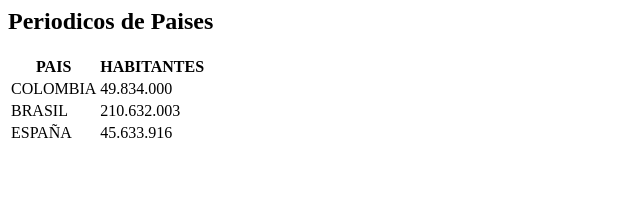
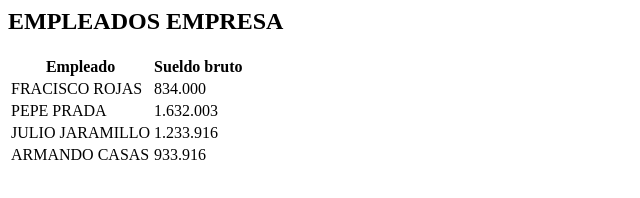
Before and after one commit to cangre98/frontend, a plain HTML site: page Ejercicios HTML/principal.html in a window 1280 px wide. Shown: the whole page, without its empty margins (0-640 px from the left). Drawn offline with Linux system fonts and the light colour scheme.

Commit message:
Ejercicio14

```diff
--- a/Ejercicios HTML/principal.html
+++ b/Ejercicios HTML/principal.html
@@ -1,26 +1,29 @@
 <html>
 
 <body>
-    <h2>Periodicos de Paises</h2>
+    <h2>EMPLEADOS EMPRESA</h2>
 
     <table>
         <tr>
-            <th>PAIS</th>
-            <th>HABITANTES</th>
+            <th>Empleado</th>
+            <th>Sueldo bruto</th>
 
         </tr>
         <tr>
-            <td>COLOMBIA</td>
-            <td>49.834.000</td>
+            <td>FRACISCO ROJAS</td>
+            <td>834.000</td>
         </tr>
         <tr>
-            <td>BRASIL</td>
-            <td>210.632.003</td>
+            <td>PEPE PRADA</td>
+            <td>1.632.003</td>
         </tr>
-
         <tr>
-            <td>ESPAÑA</td>
-            <td>45.633.916</td>
+            <td>JULIO JARAMILLO</td>
+            <td>1.233.916</td>
+        </tr>
+        <tr>
+            <td>ARMANDO CASAS</td>
+            <td>933.916</td>
         </tr>
     </table>
 </body>
```
